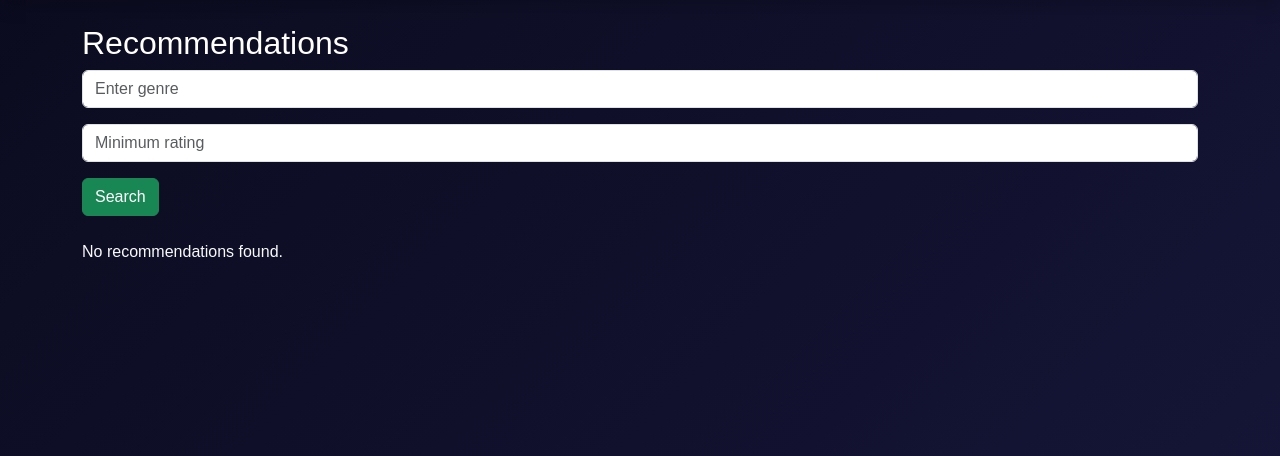
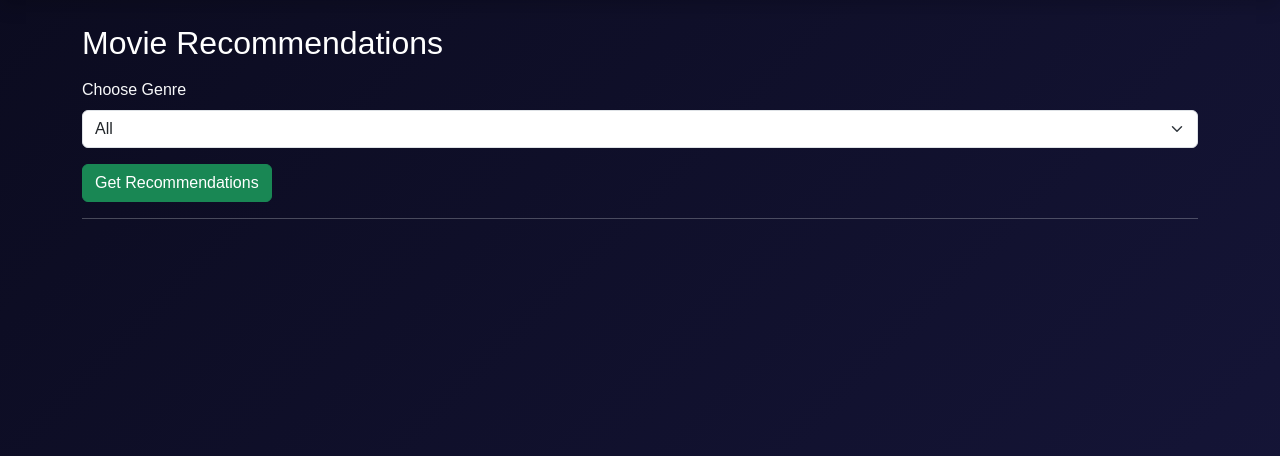
Before and after one commit to arranjan681/ReelLog, a Flask app: page /recommendations in a window 1280 px wide. Shown: the part 56-512 px from the top of the page. Run offline with Flask 3, Linux system fonts and the light colour scheme; the visitor is signed in with stand-in values (Sample User, id 1); data that the repository does not hold is empty.

Commit message:
Update recommendations.html

```diff
--- a/templates/recommendations.html
+++ b/templates/recommendations.html
@@ -1,40 +1,38 @@
 {% extends 'base.html' %}
 {% block content %}
-<h2>Recommendations</h2>
 
-<form method="GET" class="mb-4">
+<h2 class="mb-3">Movie Recommendations</h2>
+
+<form method="GET">
     <div class="mb-3">
-        <input type="text" name="genre" class="form-control" placeholder="Enter genre">
+        <label class="form-label">Choose Genre</label>
+        <select class="form-select" name="genre">
+            <option value="">All</option>
+            <option value="Action">Action</option>
+            <option value="Romance">Romance</option>
+            <option value="Sci-Fi">Sci-Fi</option>
+            <option value="Drama">Drama</option>
+            <option value="Comedy">Comedy</option>
+        </select>
     </div>
 
-    <div class="mb-3">
-        <input type="number" step="1" min="1" max="5" name="rating" class="form-control" placeholder="Minimum rating">
-    </div>
-
-    <button class="btn btn-success">Search</button>
+    <button class="btn btn-success">Get Recommendations</button>
 </form>
 
-<div class="movie-grid">
+<hr>
+
+{% if movies %}
+<div class="row">
     {% for movie in movies %}
-    <div class="movie-card">
-        {% if movie.poster_url %}
-            <img src="{{ movie.poster_url }}" alt="{{ movie.movie_name }}" class="movie-poster">
-        {% else %}
-            <div class="poster-placeholder">⭐</div>
-        {% endif %}
-
-        <div class="movie-content">
+    <div class="col-md-4 mb-4">
+        <div class="card bg-secondary text-light p-3">
             <h4>{{ movie.movie_name }}</h4>
             <p><strong>Genre:</strong> {{ movie.genre }}</p>
-            <p><strong>Year:</strong> {{ movie.release_year }}</p>
-            <p><strong>Rating:</strong> {{ movie.rating }}/5</p>
-            <p><strong>Review:</strong> {{ movie.review if movie.review else 'No review' }}</p>
+            <p><strong>Rating:</strong> ⭐ {{ movie.rating }}/10</p>
         </div>
     </div>
     {% endfor %}
 </div>
+{% endif %}
 
-{% if not movies %}
-<p>No recommendations found.</p>
-{% endif %}
 {% endblock %}
```
